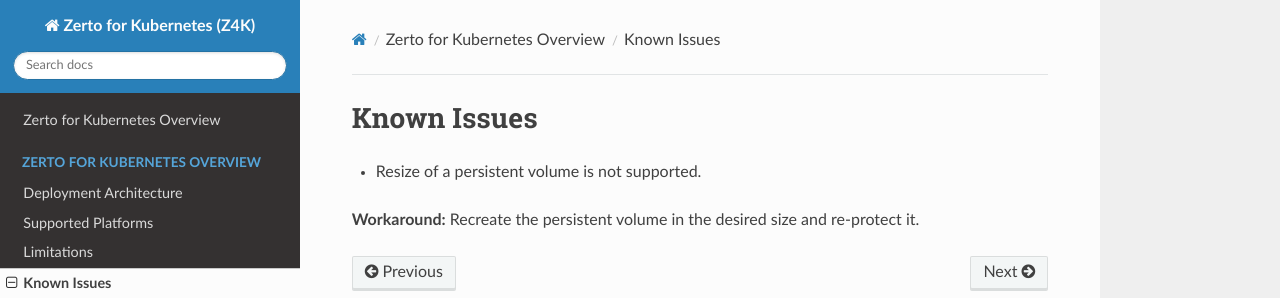
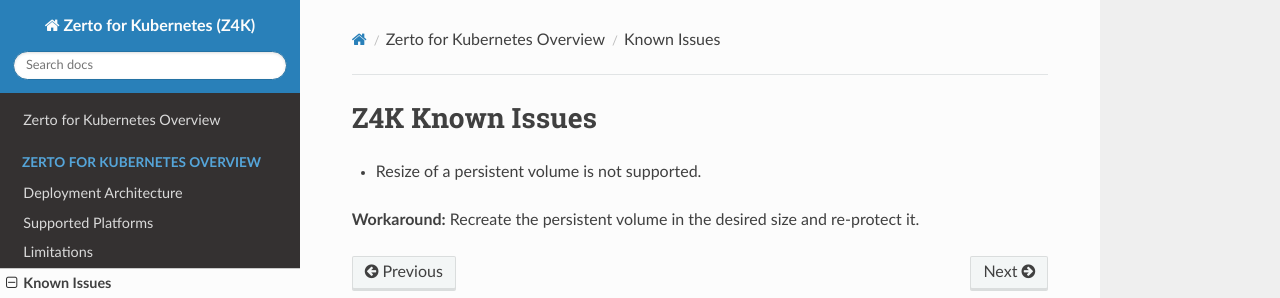
Before and after one commit to ZertoPublic/Z4K, an MkDocs documentation site: the page built from docs/Known_Issues.md, in a window 1280 px wide. Shown: the top 298 px of the page. Built offline with MkDocs 1.6.1, drawn with Linux system fonts in a browser that asks for light colours.

Commit message:
Update Known_Issues.md

```diff
--- a/docs/Known_Issues.md
+++ b/docs/Known_Issues.md
@@ -1,4 +1,4 @@
-# Known Issues
+# Z4K Known Issues
 
 - Resize of a persistent volume is not supported.
 
```
